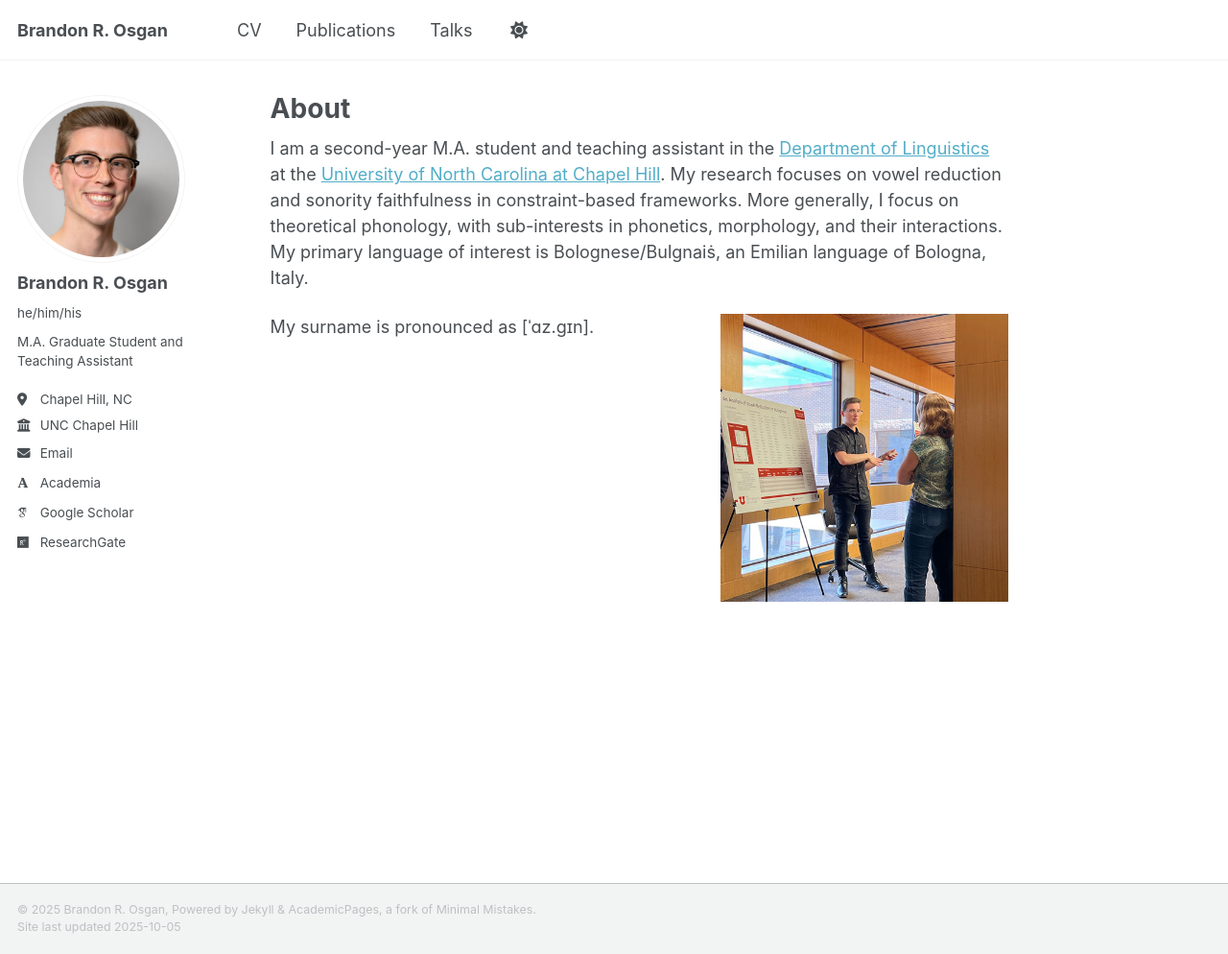
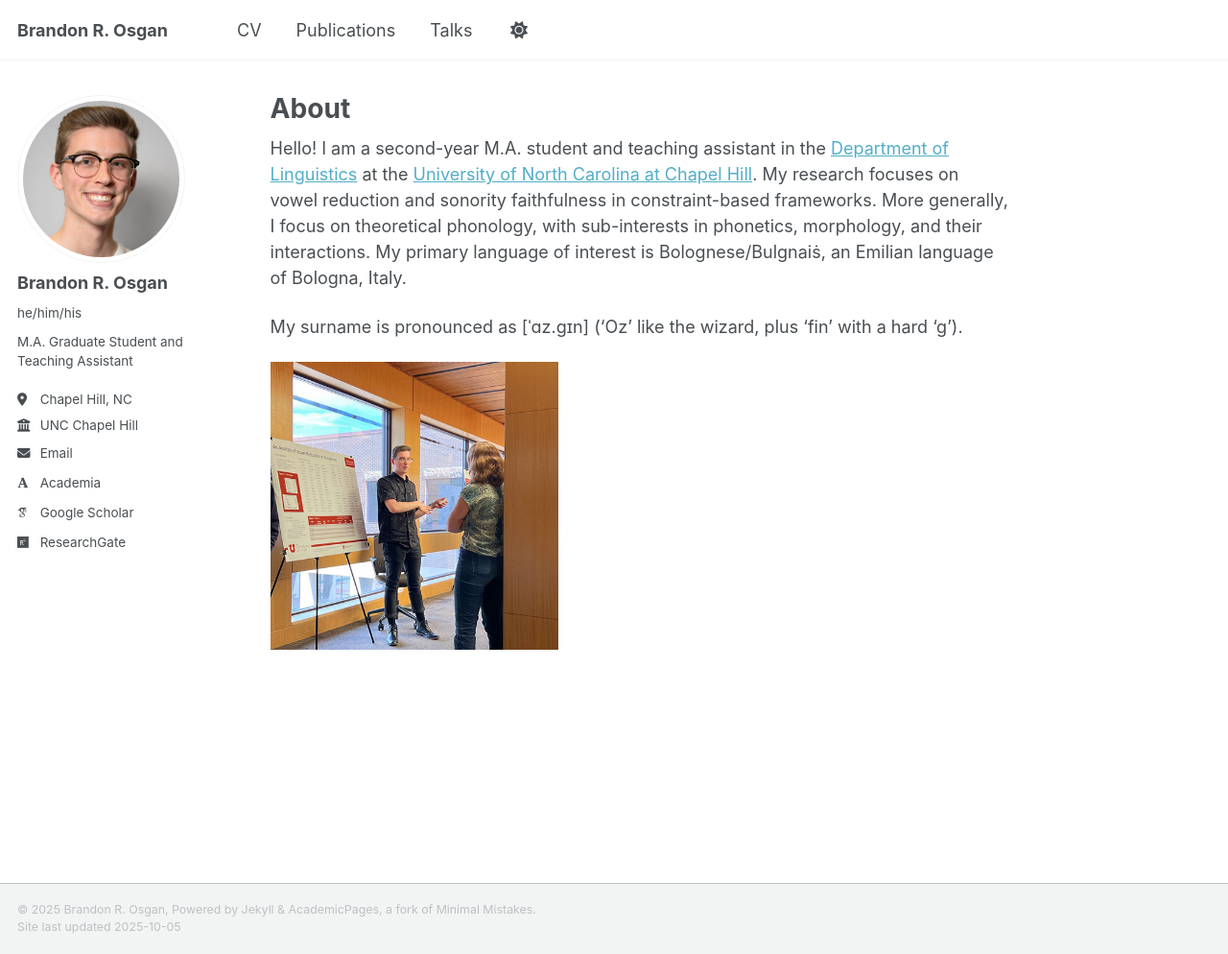
Before and after one commit to bosgan/bosgan.github.io, a Jekyll site: the page built from _pages/about.md, in a window 1280 px wide and 994 px high. Shown: the whole window at 96% size. Built offline with Jekyll 4.4.1, drawn with Linux system fonts in a browser that asks for light colours; some web fonts are replaced; a script that is not in the unit is left out.

Commit message:
Update about.md

```diff
--- a/_pages/about.md
+++ b/_pages/about.md
@@ -7,6 +7,8 @@ redirect_from:
   - /about.html
 ---
 
-I am a second-year M.A. student and teaching assistant in the [Department of Linguistics](https://linguistics.unc.edu/) at the [University of North Carolina at Chapel Hill](https://www.unc.edu/). My research focuses on vowel reduction and sonority faithfulness in constraint-based frameworks. More generally, I focus on theoretical phonology, with sub-interests in phonetics, morphology, and their interactions. My primary language of interest is Bolognese/Bulgnaiṡ, an Emilian language of Bologna, Italy.
+Hello! I am a second-year M.A. student and teaching assistant in the [Department of Linguistics](https://linguistics.unc.edu/) at the [University of North Carolina at Chapel Hill](https://www.unc.edu/). My research focuses on vowel reduction and sonority faithfulness in constraint-based frameworks. More generally, I focus on theoretical phonology, with sub-interests in phonetics, morphology, and their interactions. My primary language of interest is Bolognese/Bulgnaiṡ, an Emilian language of Bologna, Italy.
 
-My surname is pronounced as [ˈɑz.gɪn]. ![Brandon presenting a poster](/images/HRPS_Brandon_talking.jpg){:  .align-right width="300px"}
+My surname is pronounced as [ˈɑz.gɪn] ('Oz' like the wizard, plus 'fin' with a hard 'g').
+
+![Brandon presenting a poster](/images/HRPS_Brandon_talking.jpg){:  .align-left width="300px"}
```
